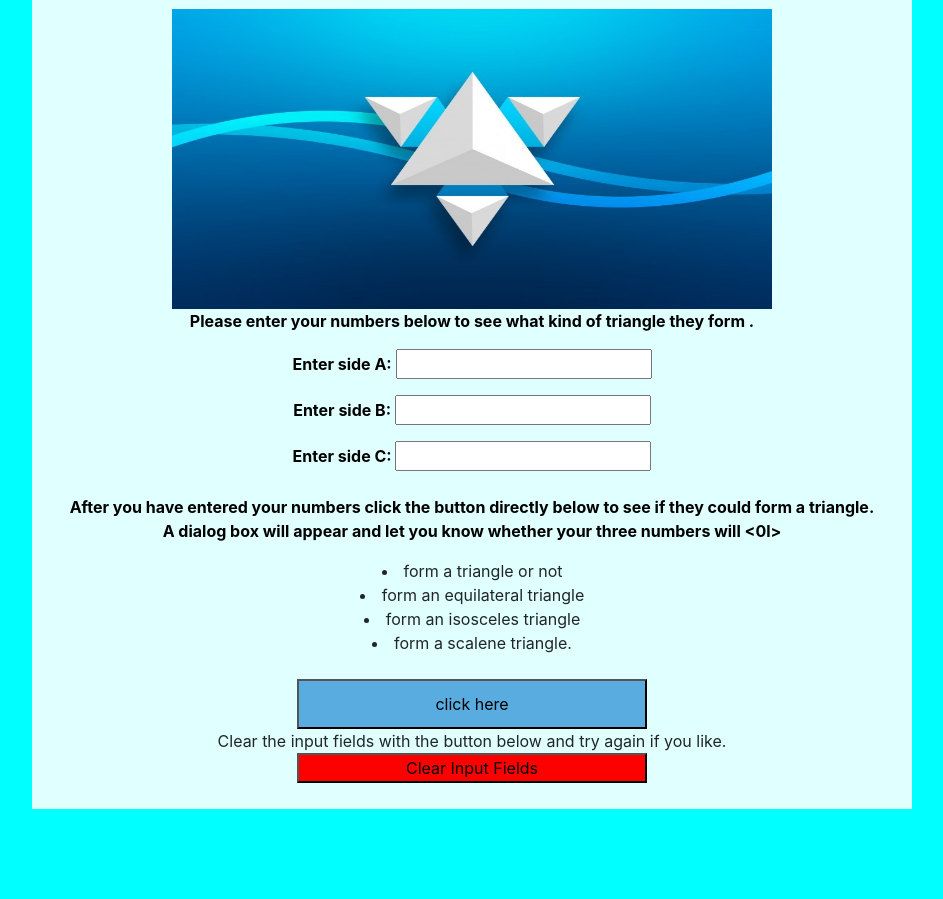
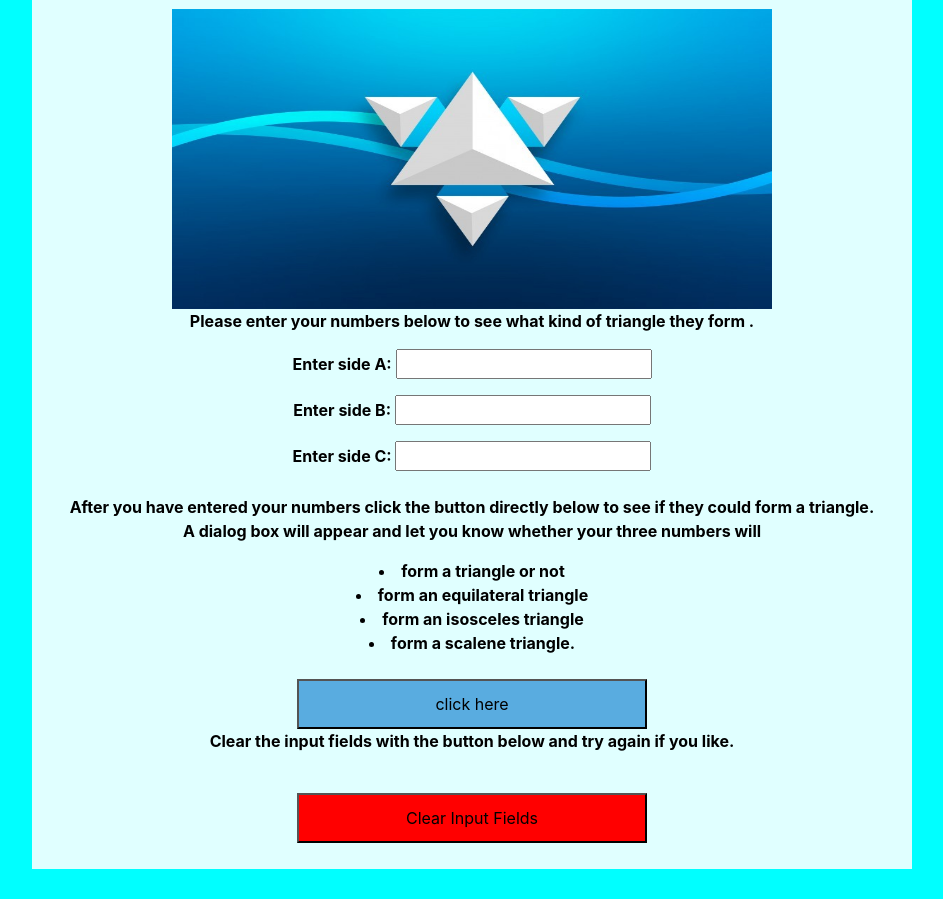
Before and after one commit to vincent8880/triangle-tracker, a plain HTML site: page index.html in a window 1280 px wide. Shown: the part 90-989 px from the top of the page, without its empty margins (168-1111 px from the left). Before the commit the page ends 929 px from the top, so only its background shows below. Drawn offline with Linux system fonts and the light colour scheme.

Commit message:
bolded all the text

```diff
--- a/css/styles.css
+++ b/css/styles.css
@@ -17,6 +17,7 @@ form{
 }
 #buty{
     background-color:red;
+    height:50px;
 }
 h1{
    text-align: center;
@@ -34,3 +35,7 @@ P{
     color:black;
 
 }
+li{
+    font-weight:bold;
+    color:black;
+}
--- a/index.html
+++ b/index.html
@@ -29,17 +29,17 @@
  form a triangle.<br />
    A dialog box will appear and let you know whether your three
    numbers will
-   <0l>
+
      <li>form a triangle or not</li>
      <li>form an equilateral triangle</li>
      <li>form an isosceles triangle</li>
-     <li>form a scalene triangle.</li> <br />
-  </0l>
+     <li>form a scalene triangle.</li>
+  <br/>
 
  <input id="button" type="button" value="click here"
  onclick="triangle();" style="width: 350px"/><br />
 
-Clear the input fields with the button below and try again if you like.<br/>
+<p>Clear the input fields with the button below and try again if you like.</p><br/>
  <input id="buty" type="reset" value="Clear Input Fields" style="width: 350px" /><br />
  </p>
 </div>
```
